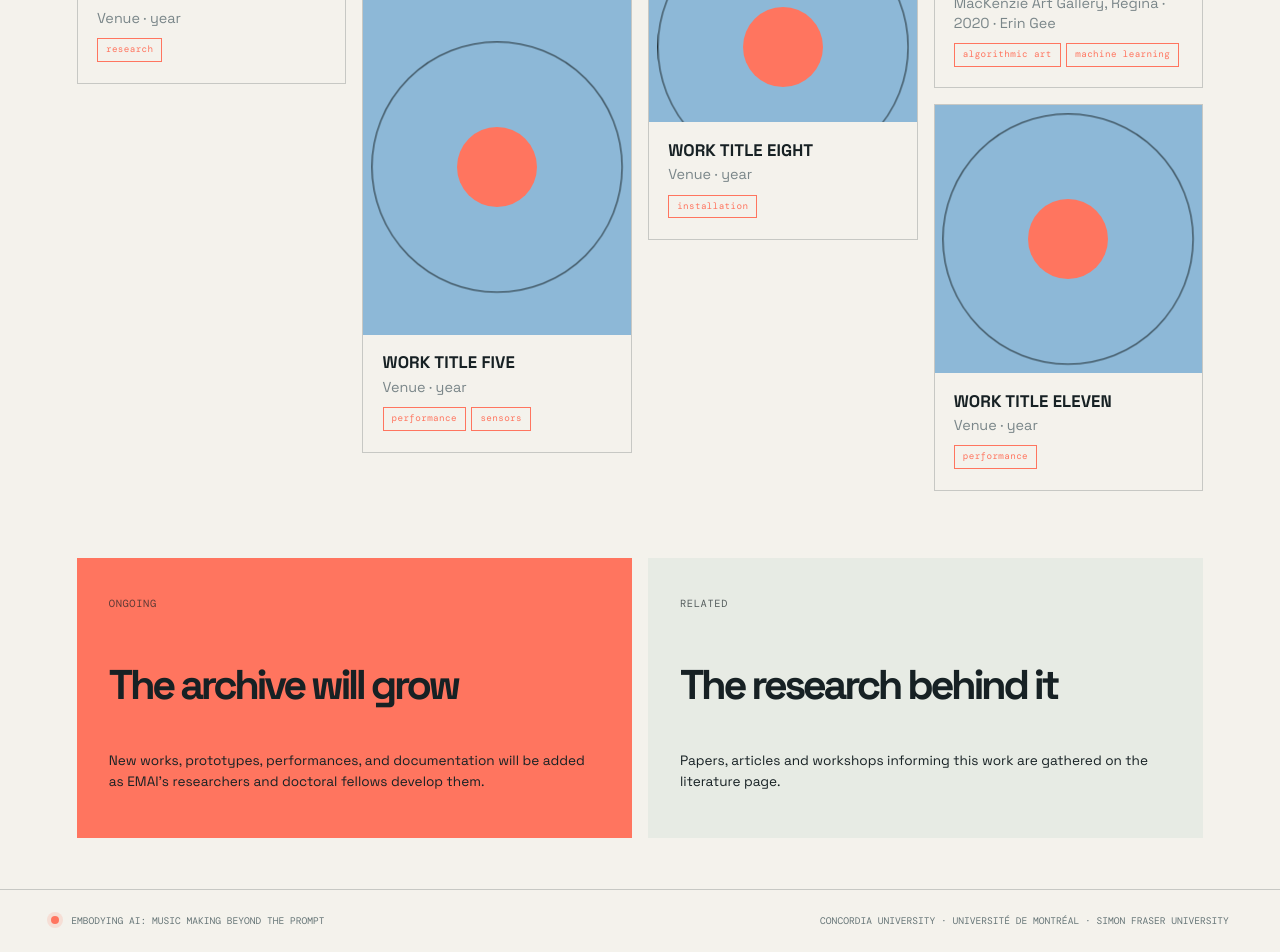
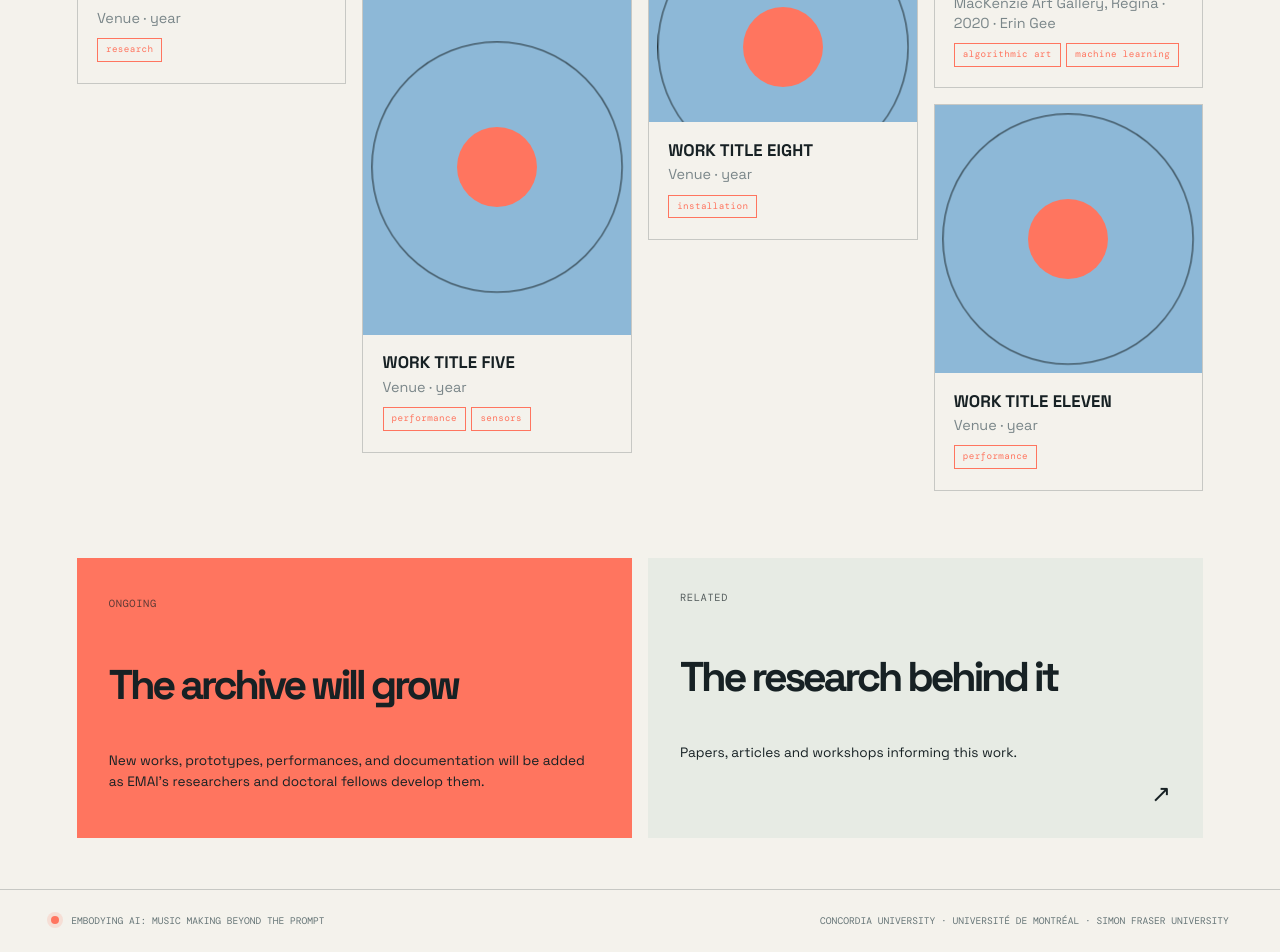
Before and after one commit to emai-ca/emai-ca.github.io, a Jekyll site: the page built from works.md, in a window 1280 px wide. Shown: the part 1546-2498 px from the top of the page. Built offline with Jekyll 4.4.1, drawn with Linux system fonts in a browser that asks for light colours.

Commit message:
Make the literature box clickable with an arrow
An arrow sits bottom-right and stretches over the whole card, so
clicking anywhere on the box opens the literature page — the same
pattern as the route cards on the home page.

Co-Authored-By: Claude Opus 5 <noreply@anthropic.com>

```diff
--- a/assets/css/overrides.css
+++ b/assets/css/overrides.css
@@ -1736,3 +1736,36 @@ body[data-page="works"] .works-note {
 }
 
 body[data-page="works"] .works-outro { padding-bottom: var(--section-space); }
+
+/* Second outro box links through to the literature page. The arrow sits
+   bottom-right and stretches over the card, so the whole box is the hit
+   area — same approach as the route cards and the literature entries. */
+body[data-page="works"] .session-link {
+  position: relative;
+  display: flex;
+  flex-direction: column;
+}
+
+body[data-page="works"] .session-arrow {
+  align-self: flex-end;
+  margin-top: auto;
+  font-size: 1.5rem;
+  line-height: 1;
+  transition: transform 160ms ease, color 160ms ease;
+}
+
+body[data-page="works"] .session-arrow::after {
+  content: '';
+  position: absolute;
+  inset: 0;
+}
+
+body[data-page="works"] .session-link:hover .session-arrow {
+  color: var(--coral);
+  transform: translate(2px, -2px);
+}
+
+body[data-page="works"] .session-link:focus-within {
+  outline: 2px solid var(--coral);
+  outline-offset: -2px;
+}
--- a/works.md
+++ b/works.md
@@ -23,6 +23,6 @@ nav: works
 <section class="content-wide works-outro">
   <div class="session-grid">
     <div class="session-accent"><span class="session-year">Ongoing</span><h2>The archive will grow</h2><p>New works, prototypes, performances, and documentation will be added as EMAI’s researchers and doctoral fellows develop them.</p></div>
-    <div><span class="session-year">Related</span><h2>The research behind it</h2><p>Papers, articles and workshops informing this work are gathered on the <a href="/publications/">literature</a> page.</p></div>
+    <div class="session-link"><span class="session-year">Related</span><h2>The research behind it</h2><p>Papers, articles and workshops informing this work.</p><a class="session-arrow" href="{{ '/publications/' | relative_url }}" aria-label="Go to the literature page"><span aria-hidden="true">↗</span></a></div>
   </div>
 </section>
```
